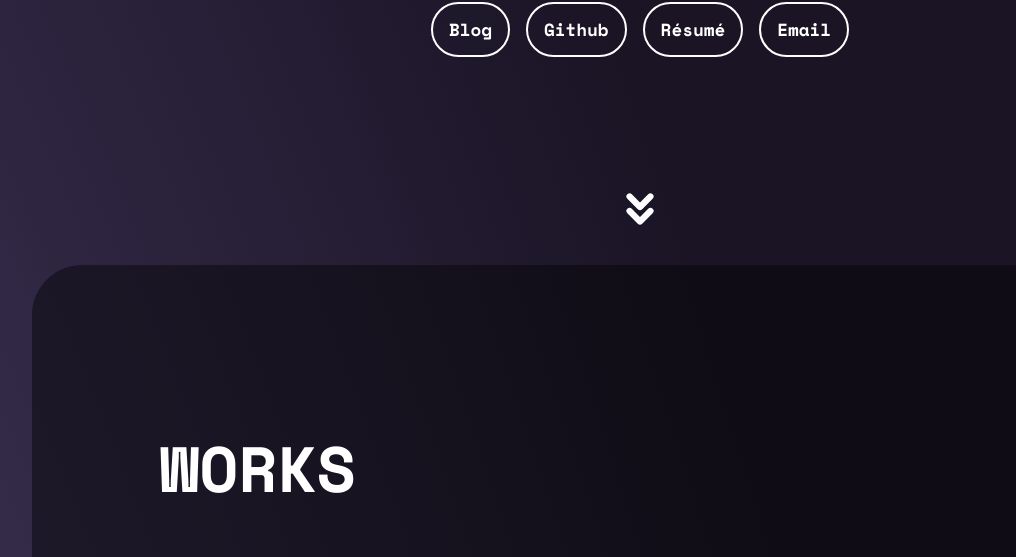
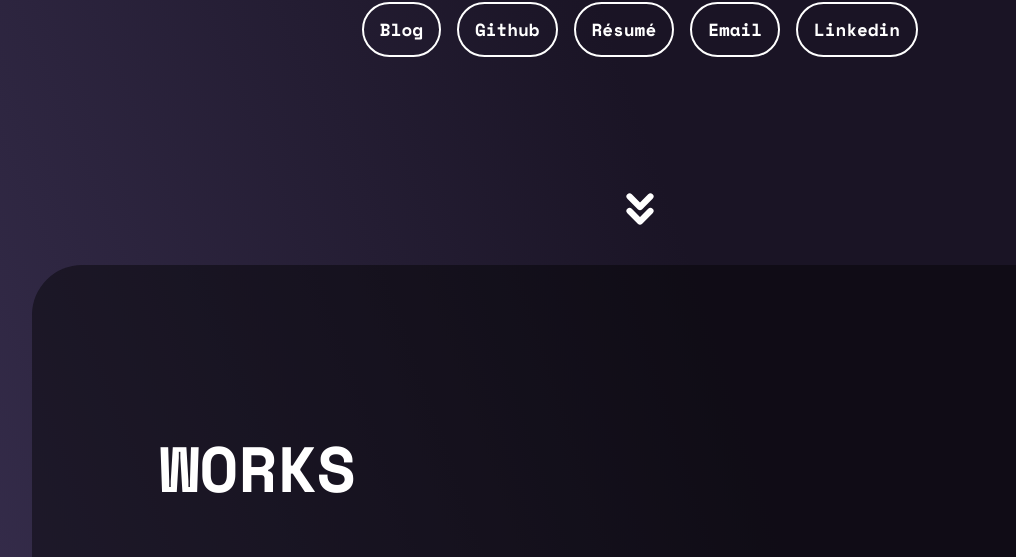
Before and after one commit to adhyuthn/adhyuthn.github.io, a plain HTML site: page index.html in a window 1280 px wide. Shown: the part 543-1100 px from the top of the page, without its empty margins (0-1016 px from the left). Drawn offline with nearby package versions, Linux system fonts and the light colour scheme.

Commit message:
linkin linkedin

```diff
--- a/index.html
+++ b/index.html
@@ -20,6 +20,7 @@
                 <a class="nav_links" href="https://github.com/evoprim3">Github</a>
                 <a class="nav_links" href="https://docs.google.com/document/d/13qrFtzGhkzz-oQs5COEEHyM9-mkxpwEizCgQLHpAp50/edit?usp=sharing">Résumé</a>
                 <a class="nav_links" onclick="displayMail()">Email</a>
+                <a class="nav_links" hred="www.linkedin.com/in/adhyuth-narayan">Linkedin</a>
             </div>
         </nav>
         <p id ="email">adhyuthnarayan008[at]gmail[dot]com</p>
```
